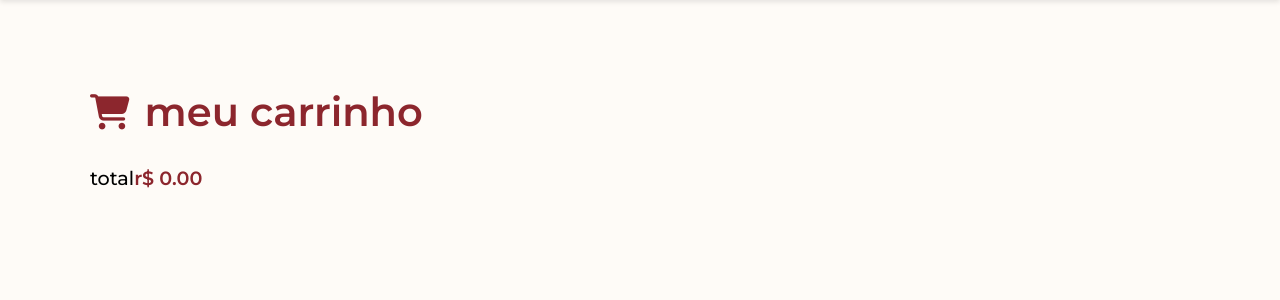
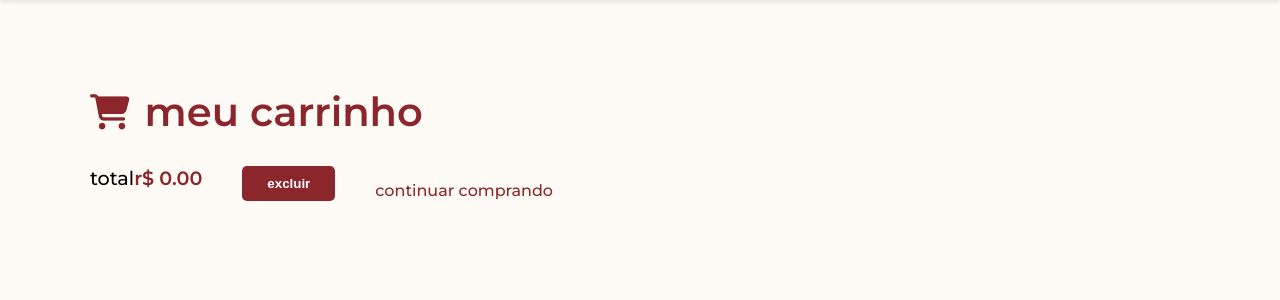
Before and after one commit to fbrum44/sistema_vinhos, a Django app: page /meu_carrinho/ in a window 1280 px wide. Shown: the part 109-409 px from the top of the page. Run offline with Django 5.2, Linux system fonts and the light colour scheme; some web fonts are replaced.

Commit message:
colocando o botão de exclui e continuar comprando na pagina meu_carrinho

```diff
--- a/loja/templates/loja/meu_carrinho.html
+++ b/loja/templates/loja/meu_carrinho.html
@@ -53,6 +53,8 @@
                 <span>R$ {{ total|floatformat:2}}</span>
             </div>
                 </aside>
+            <button class="remove-btn">excluir</button>
+            <a href="#" class="continue-shopping">continuar comprando</a>
             </div>
         </div>
     </main>
```
